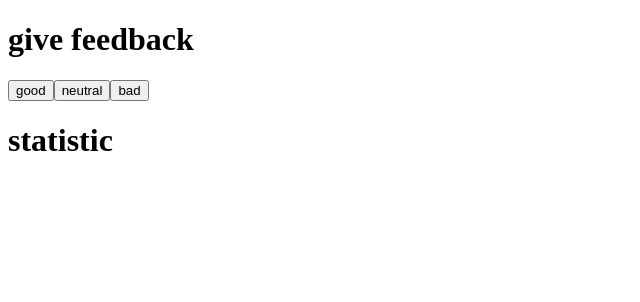
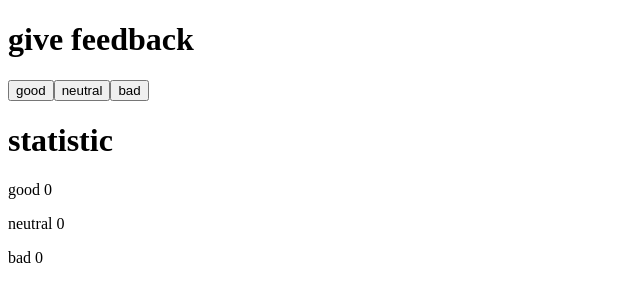
Before and after one commit to SirTwirl/part1, a React (Vite) app in the folder unicafe/: page / in a window 1280 px wide. Shown: the top 302 px of the page, without its empty margins (0-640 px from the left). Built offline with nearby package versions, Linux system fonts and the light colour scheme.

Commit message:
feat: add event handlers for feedback buttons

```diff
--- a/unicafe/src/App.jsx
+++ b/unicafe/src/App.jsx
@@ -8,19 +8,25 @@
   )
 }
 
+const Statistic = (props) => {
+  return (
+    <p>{props.text} {props.value}</p>
+  )
+}
+
 const App = () => {
   const [good, setGood] = useState(0)
   const [neutral, setNeutral] = useState(0)
   const [bad, setBad] = useState(0)
 
   const handleGoodButton = () => {
-
+    setGood(good + 1)
   }
   const handleNeutralButton = () => {
-
+    setNeutral(neutral + 1)
   }
   const handleBadButton = () => {
-
+    setBad(bad + 1)
   }
 
   return (
@@ -30,6 +36,9 @@
       <Button onClick={handleNeutralButton} text='neutral'/>
       <Button onClick={handleBadButton} text='bad'/>
       <h1>statistic</h1>
+      <Statistic text='good' value={good}/>
+      <Statistic text='neutral' value={neutral}/>
+      <Statistic text='bad' value={bad}/>
     </div>
   )
 }
```
